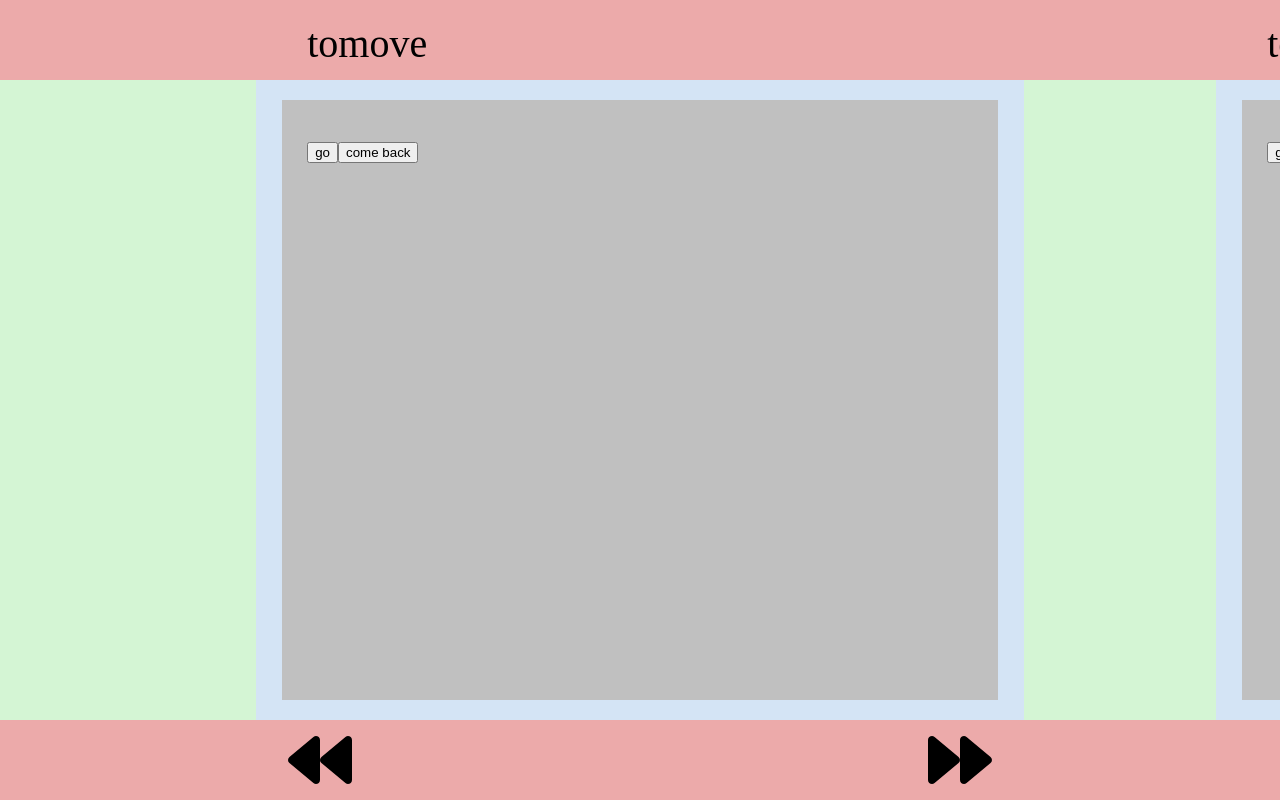
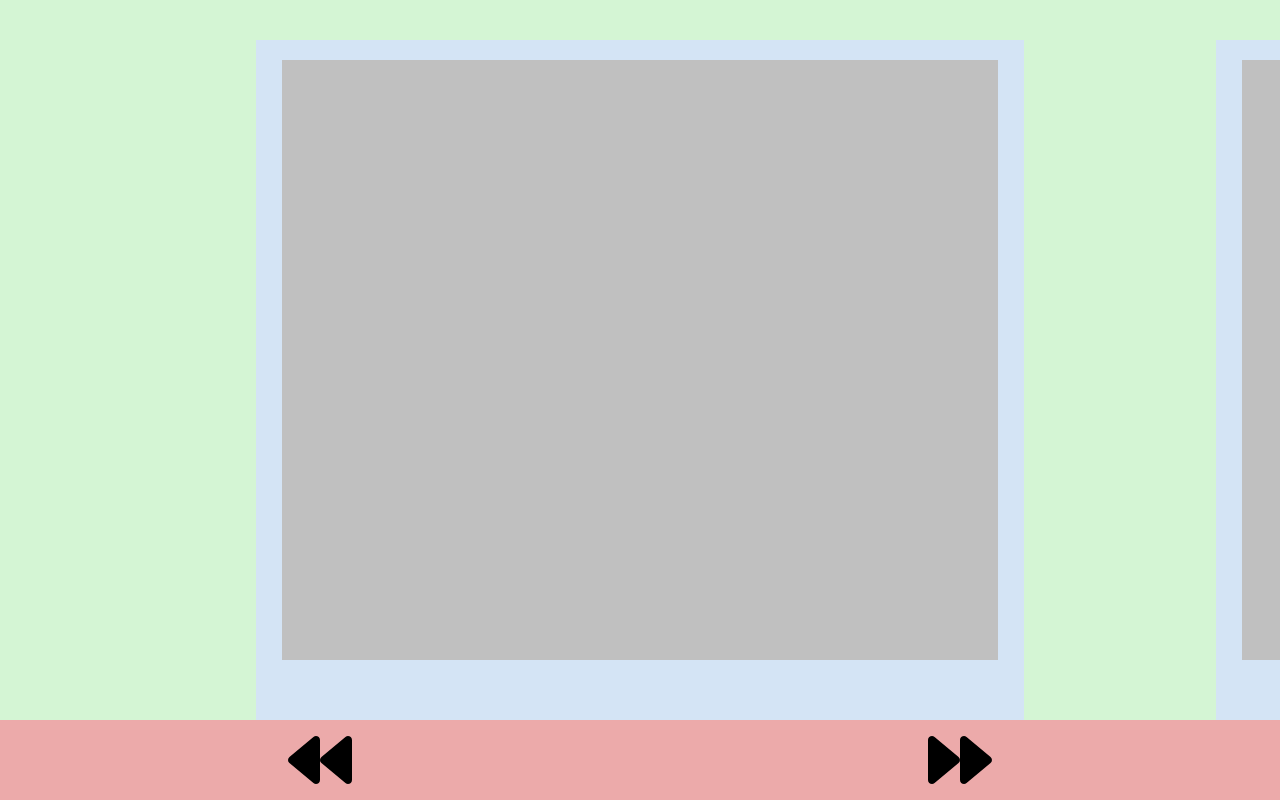
Before and after one commit to xo28122000/portfolio-2, a React (Create React App) app in the folder app/: page / in a window 1280 px wide. Built offline with nearby package versions, Linux system fonts and the light colour scheme.

Commit message:
navigation with animation

```diff
--- a/app/src/App.js
+++ b/app/src/App.js
@@ -8,7 +8,7 @@ import Footer from "./components/Footer";
 function App() {
   return (
     <div className="App-Root">
-      <Header />
+      {/* <Header /> */}
       <HorizontalScrollArea />
       <Footer />
     </div>
--- a/app/src/components/HorizontalScrollArea/index.js
+++ b/app/src/components/HorizontalScrollArea/index.js
@@ -1,39 +1,15 @@
-import React, { useEffect, useState } from "react";
+import React from "react";
 import PageContainer from "../PageContainer";
 
-import { connect } from "react-redux";
-import { setHorzontalNavigate } from "../../Redux/actions";
-
 const HorizontalScrollAres = props => {
-  const [pagePosition, setPagePosition] = useState([20, 95, 170]);
-  // useEffect(() => {
-  //   if (props.navigate === 1) {
-  //     if (pagePosition[2] != 20) {
-  //       for (var i = 0; i < pagePosition.length; i++) {
-  //         pagePosition[i] -= 75;
-  //       }
-  //       setPagePosition(pagePosition);
-  //     }
-  //     props.setHorzontalNavigate(0);
-  //   } else if (props.navigate === -1) {
-  //     if (pagePosition[0] != 20) {
-  //       for (i = 0; i < pagePosition.length; i++) {
-  //         pagePosition[i] += 75;
-  //       }
-  //       setPagePosition(pagePosition);
-  //     }
-  //     props.setHorzontalNavigate(0);
-  //   }
-
-  // });
-
+  const pagePosition = [20, 95, 170];
   return (
     <div
       style={{
         backgroundColor: "#d4f5d4",
-        height: "80vh",
+        height: "90vh",
         width: "100vw",
-        top: "10vh",
+        // top: "10vh",
         bottom: "10vh",
         position: "fixed",
         justifyContent: "center"
@@ -46,16 +22,4 @@ const HorizontalScrollAres = props => {
   );
 };
 
-const mapStateToProps = state => {
-  return { navigate: state.navigate };
-};
-function mapDispatchToProps(dispatch) {
-  return {
-    setHorzontalNavigate: payload => dispatch(setHorzontalNavigate(payload))
-  };
-}
-
-export default connect(
-  mapStateToProps,
-  mapDispatchToProps
-)(HorizontalScrollAres);
+export default HorizontalScrollAres;
--- a/app/src/components/Page/Page.css
+++ b/app/src/components/Page/Page.css
@@ -28,8 +28,11 @@
   background-color: #868686;
 }
 
-#movethis {
+#Page-title {
   position: fixed;
-  top: 60px;
+  top: 2vh;
+  font-size: 8vh;
+  /* left: 40vw;
+  right: 40vw; */
   transition: top ease 2s;
 }
--- a/app/src/components/Page/index.js
+++ b/app/src/components/Page/index.js
@@ -2,16 +2,7 @@ import React, { useState } from "react";
 import "./Page.css";
 
 const Page = props => {
-  const [top, setTop] = useState("20px");
-  return (
-    <div id="Page-root">
-      <div id="movethis" style={{ top: top }}>
-        tomove
-      </div>
-      <button onClick={() => setTop("1200px")}>go</button>
-      <button onClick={() => setTop("20px")}>come back</button>
-    </div>
-  );
+  return <div id="Page-root"></div>;
 };
 
 export default Page;
--- a/app/src/components/PageContainer/PageContainer.css
+++ b/app/src/components/PageContainer/PageContainer.css
@@ -1,11 +1,10 @@
 #PageContainer-root {
   position: fixed;
-  top: 10vh;
+  top: 5vh;
   bottom: 10vh;
   left: 20%;
   transition: left ease 2s;
 
-  height: 80vh;
   width: 60%;
 
   overflow-x: none;
--- a/app/src/components/PageContainer/index.js
+++ b/app/src/components/PageContainer/index.js
@@ -9,12 +9,11 @@ import { setHorzontalNavigate } from "../../Redux/actions";
 const PageContainer = props => {
   const [left, setLeft] = useState(props.left);
   useEffect(() => {
-    // this gets called two times so i did 75/2
     if (props.navigate === 1) {
       props.setHorzontalNavigate(0);
-      setLeft(left - 75 / 2);
+      setLeft(left - 75);
     } else if (props.navigate === -1) {
-      setLeft(left + 75 / 2);
+      setLeft(left + 75);
       props.setHorzontalNavigate(0);
     } else {
     }
```
Also changed, not shown: app/src/constants.js (added).
